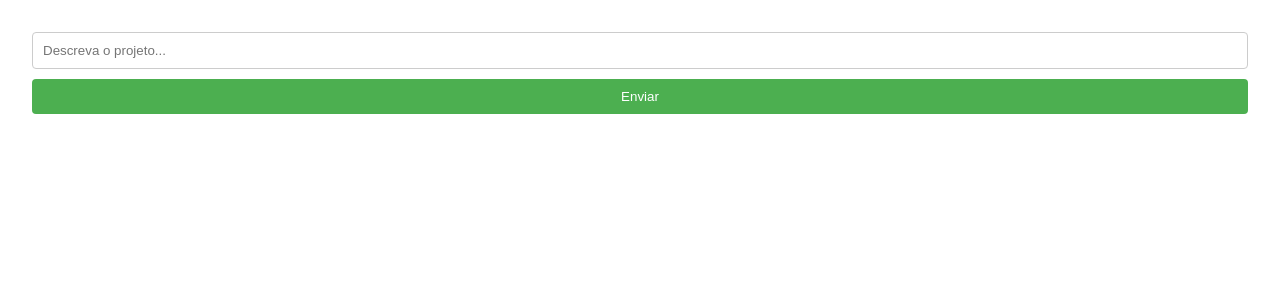
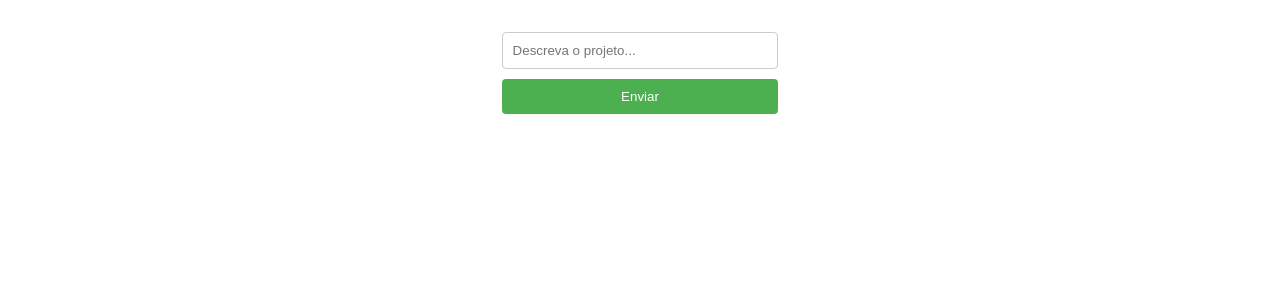
Before and after one commit to dacmarcell/ideaplanAI-web, a Vue app: page / in a window 1280 px wide. Shown: the top 300 px of the page. Built offline with nearby package versions, Linux system fonts and the light colour scheme.

Commit message:
Refactor HomeView.vue: Add container class for centering MarkdownRenderer

```diff
--- a/src/views/HomeView.vue
+++ b/src/views/HomeView.vue
@@ -3,5 +3,15 @@ import MarkdownRenderer from '../components/MarkdownRenderer.vue'
 </script>
 
 <template>
-  <MarkdownRenderer />
+  <div class="container">
+    <MarkdownRenderer />
+  </div>
 </template>
+
+<style scoped>
+.container {
+  display: flex;
+  align-items: center;
+  justify-content: center;
+}
+</style>
```
